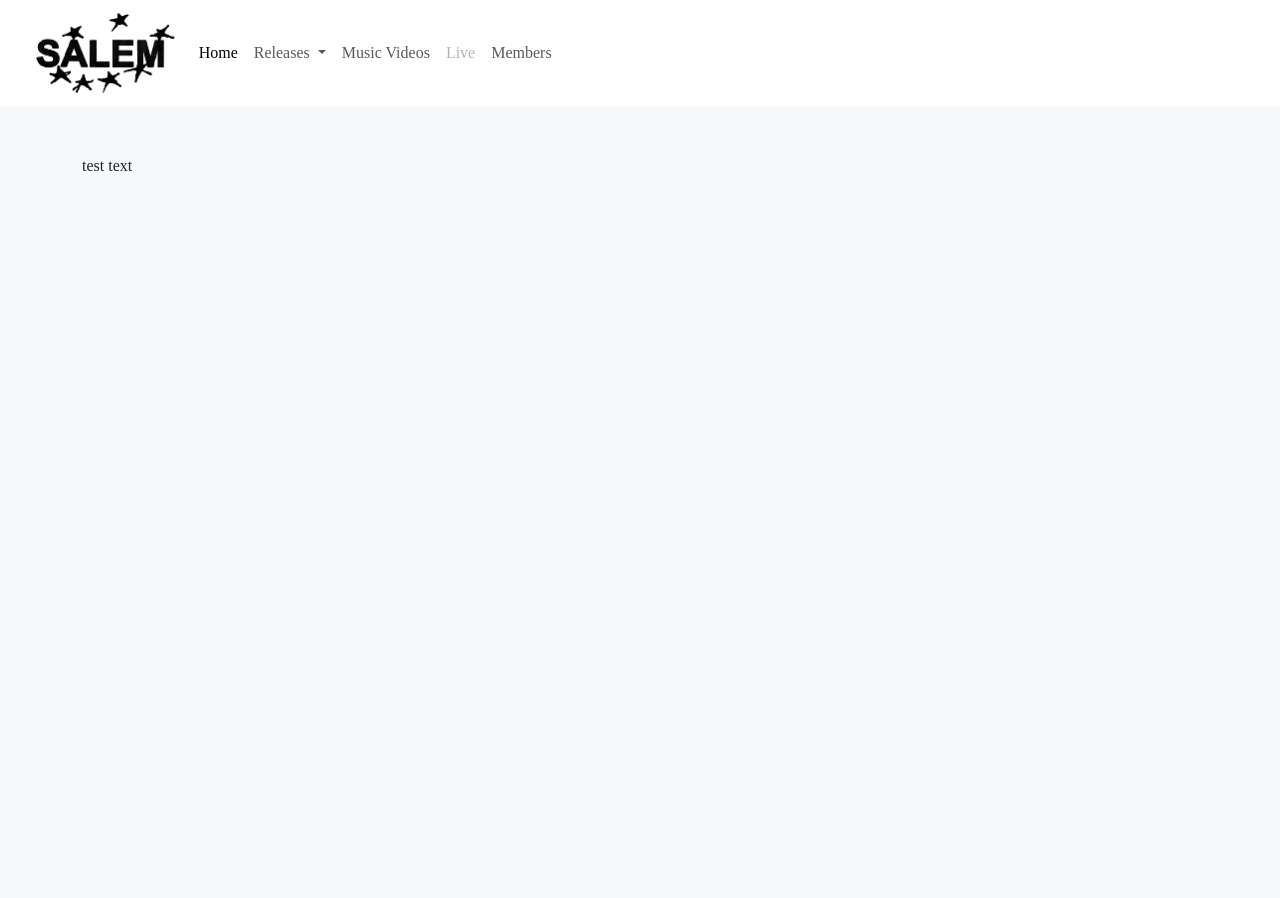
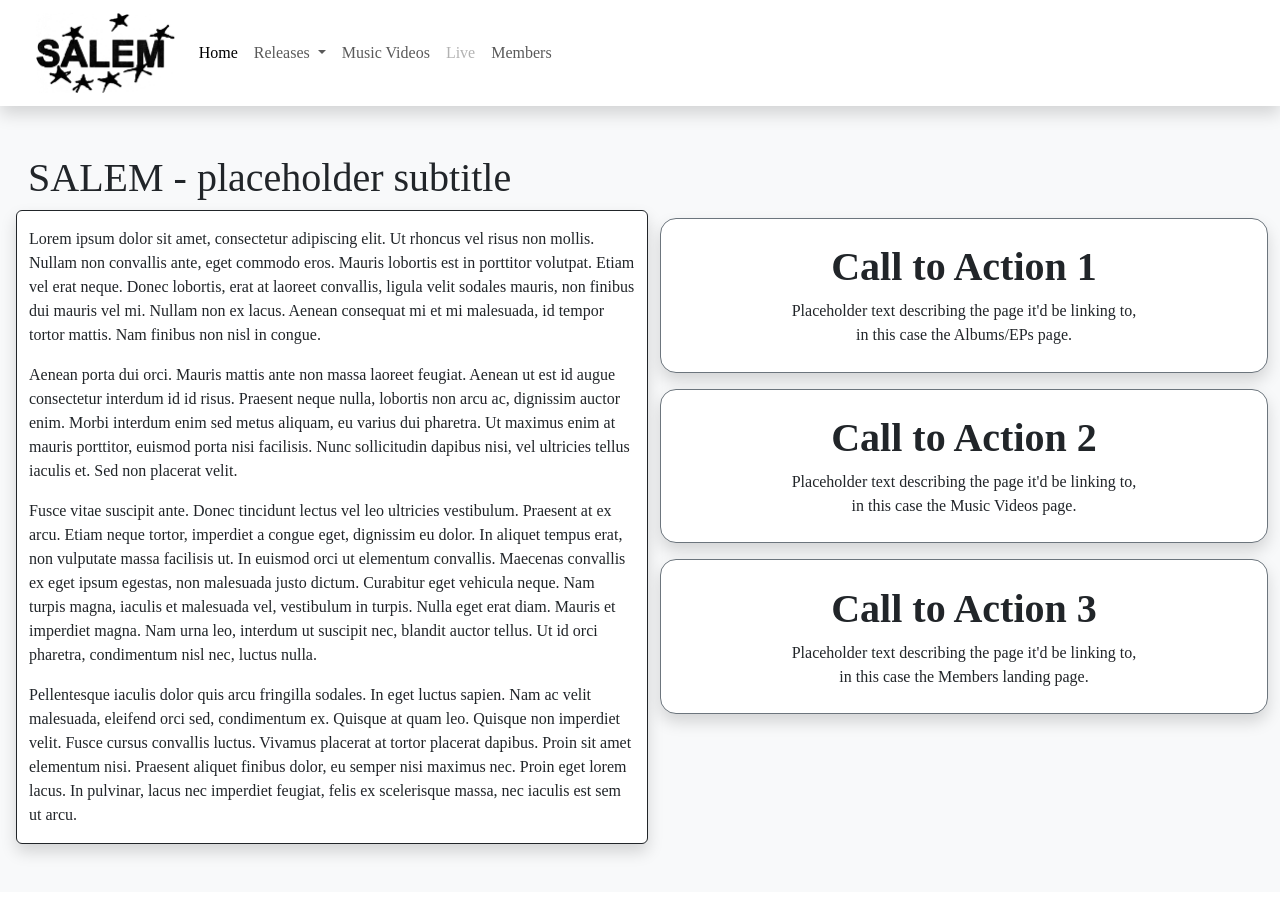
Before and after one commit to S8KR/CSCU9X5_S4LEM, a plain HTML site: page index.html in a window 1280 px wide. Drawn offline with nearby package versions, Linux system fonts and the light colour scheme.

Commit message:
home page done

```diff
--- a/index.html
+++ b/index.html
@@ -9,7 +9,7 @@
     </head>
   <body>
 
-<nav class="navbar navbar-expand-lg navbar-light px-4">
+<nav class="navbar navbar-expand-lg navbar-light px-4 sticky-top shadow">
   <div class="container-fluid">
     <a class="navbar-brand" href="#"><img src="assets/salemlogo.png" style="height: 10vh; width: auto;"></a>
     <button class="navbar-toggler" type="button" data-bs-toggle="collapse" data-bs-target="#navbarSupportedContent" aria-controls="navbarSupportedContent" aria-expanded="false" aria-label="Toggle navigation">
@@ -45,10 +45,44 @@
   </div>
 </nav>
 
-<main class="bg-light min-vh-100 py-5">
-    <div class="container">
-        <p class="mb-4">test text</p>
+<main class="bg-light py-5">
+
+<div class="container-fluid">
+  <div class="row ps-3">
+    <h1>SALEM - placeholder subtitle</h1>
+
+    <div class="col-md-6 shadow bg-white border border-dark rounded">
+      <p class="my-3">Lorem ipsum dolor sit amet, consectetur adipiscing elit. Ut rhoncus vel risus non mollis. Nullam non convallis ante, eget commodo eros. Mauris lobortis est in porttitor volutpat. Etiam vel erat neque. Donec lobortis, erat at laoreet convallis, ligula velit sodales mauris, non finibus dui mauris vel mi. Nullam non ex lacus. Aenean consequat mi et mi malesuada, id tempor tortor mattis. Nam finibus non nisl in congue.</p>
+      <p class="my-3">Aenean porta dui orci. Mauris mattis ante non massa laoreet feugiat. Aenean ut est id augue consectetur interdum id id risus. Praesent neque nulla, lobortis non arcu ac, dignissim auctor enim. Morbi interdum enim sed metus aliquam, eu varius dui pharetra. Ut maximus enim at mauris porttitor, euismod porta nisi facilisis. Nunc sollicitudin dapibus nisi, vel ultricies tellus iaculis et. Sed non placerat velit.</p>
+      <p class="my-3">Fusce vitae suscipit ante. Donec tincidunt lectus vel leo ultricies vestibulum. Praesent at ex arcu. Etiam neque tortor, imperdiet a congue eget, dignissim eu dolor. In aliquet tempus erat, non vulputate massa facilisis ut. In euismod orci ut elementum convallis. Maecenas convallis ex eget ipsum egestas, non malesuada justo dictum. Curabitur eget vehicula neque. Nam turpis magna, iaculis et malesuada vel, vestibulum in turpis. Nulla eget erat diam. Mauris et imperdiet magna. Nam urna leo, interdum ut suscipit nec, blandit auctor tellus. Ut id orci pharetra, condimentum nisl nec, luctus nulla.</p>
+      <p class="my-3">Pellentesque iaculis dolor quis arcu fringilla sodales. In eget luctus sapien. Nam ac velit malesuada, eleifend orci sed, condimentum ex. Quisque at quam leo. Quisque non imperdiet velit. Fusce cursus convallis luctus. Vivamus placerat at tortor placerat dapibus. Proin sit amet elementum nisi. Praesent aliquet finibus dolor, eu semper nisi maximus nec. Proin eget lorem lacus. In pulvinar, lacus nec imperdiet feugiat, felis ex scelerisque massa, nec iaculis est sem ut arcu.</p>
     </div>
+
+    <div class="col-md-6">
+      <a href="#" class="btn btn-white-bg btn-outline-secondary w-100 button-padding mt-2 mb-2 rounded-4 shadow">
+        <h1 class="fw-bold">Call to Action 1</h1>
+        <span>Placeholder text describing the page it'd be linking to,<br> <!--making this text section a fixed width rather than having a break would be better, fix if you have time-->
+           in this case the Albums/EPs page.
+        </span>
+      </a>
+
+      <a href="#" class="btn btn-white-bg btn-outline-secondary w-100 button-padding mt-2 mb-2 rounded-4 shadow">
+        <h1 class="fw-bold">Call to Action 2</h1>
+        <span>Placeholder text describing the page it'd be linking to,<br>
+          in this case the Music Videos page.
+        </span>
+      </a>
+
+      <a href="#" class="btn btn-white-bg btn-outline-secondary w-100 button-padding mt-2 mb-2 rounded-4 shadow">
+        <h1 class="fw-bold">Call to Action 3</h1>
+        <span>Placeholder text describing the page it'd be linking to,<br>
+         in this case the Members landing page.
+        </span>
+      </a>
+    </div>
+  </div>
+</div>
+
 </main>
     <script src="https://cdn.jsdelivr.net/npm/bootstrap@5.3.8/dist/js/bootstrap.bundle.min.js" integrity="sha384-FKyoEForCGlyvwx9Hj09JcYn3nv7wiPVlz7YYwJrWVcXK/BmnVDxM+D2scQbITxI" crossorigin="anonymous"></script>
   </body>
--- a/style.css
+++ b/style.css
@@ -1,3 +1,25 @@
 body {
-    font-family: TimesNewRoman;
+    font-family: "Times New Roman", Times, serif;
+    display: flex;
+    flex-direction: column;
+    min-height: 100vh;
 }
+
+main {
+    flex: 1;
+    overflow: auto;
+}
+
+.button-padding {
+    padding: 4%;
+}
+
+.btn-white-bg {
+    background-color: #ffffff;
+    color: #212529;
+}
+
+.btn-white-bg:hover {
+    background-color: #6c757d;
+    color: #ffffff;
+}
```
